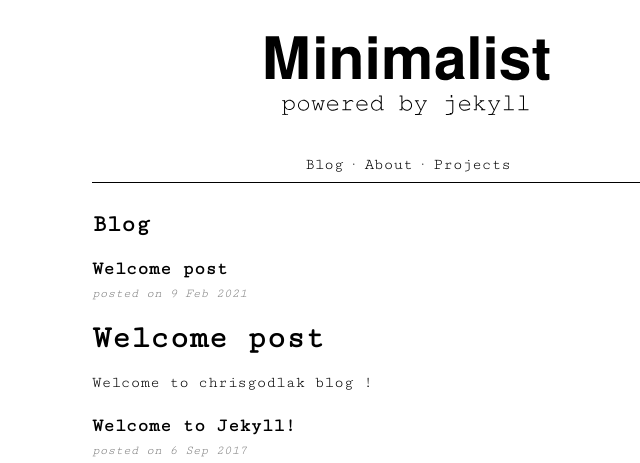
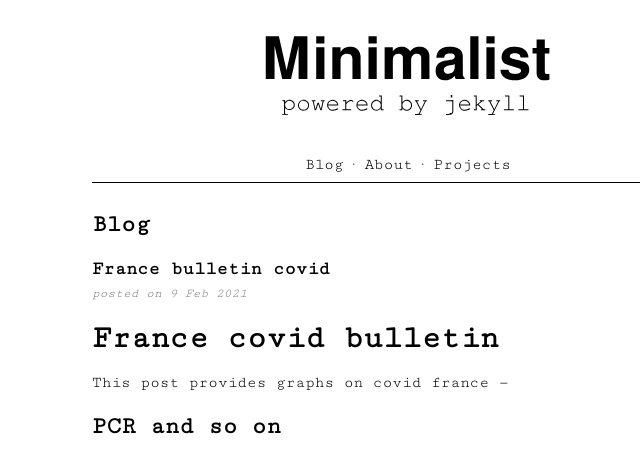
Before and after one commit to chrisgodlak/chrisgodlak.github.io, a Jekyll site: the page built from index.md, in a window 1280 px wide. Shown: the top 463 px of the page, without its empty margins (232-872 px from the left). Built offline with Jekyll 4.4.1, drawn with Linux system fonts in a browser that asks for light colours.

Commit message:
Update 2021-02-09-welcome-post.md

```diff
--- a/_posts/2021-02-09-welcome-post.md
+++ b/_posts/2021-02-09-welcome-post.md
@@ -1,12 +1,26 @@
 ---
 layout: post
-title:  "Welcome post"
+title:  France bulletin covid
 author: chrisgodlak
 date:   2021-02-09
 categories: general
 featured: true
 comments: true
 ---
-# Welcome post
+France covid bulletin
+========================
+<!--- To create a heading, we underline text with equal signs. -->
+<!--- Text enclosed in these arrows will be ignored. -->
+This post provides graphs on covid france
+---
+<!--- The three dashes above create a horizontal line. -->
+## PCR and so on
+<!--- We create a sub-heading with two pound signs. -->
+<!--- We use two asterisks around each word we want to format as bold. -->
+some **Graphs**
 
-Welcome to chrisgodlak blog !
+![Graph of pcrtest](pcrtest.png)
+
+![Graph of pcrhr](pcrhr.png)
+
+![Graph of txvarhrrd](txvarhrrd.png)
```
